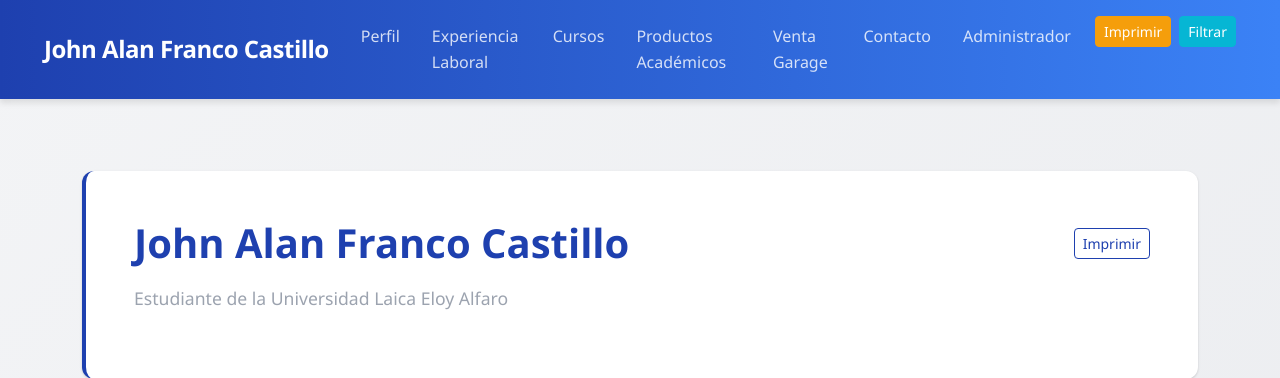
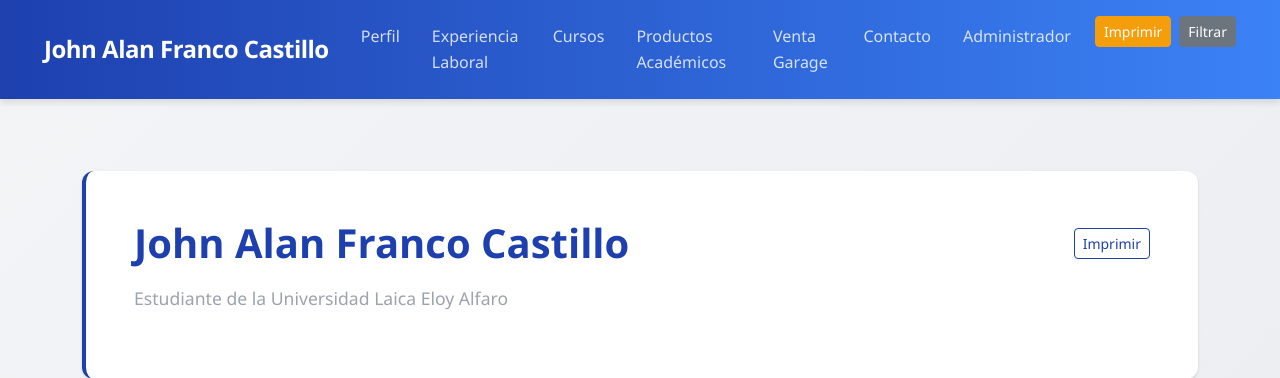
Before and after one commit to johnf2005/hoja-de-vida, a Django app: page / in a window 1280 px wide. Shown: the top 378 px of the page. Run offline with Django 5.2, Linux system fonts and the light colour scheme; data comes from the database, SQL or seed files in the repository; data that the repository does not hold is empty.

Commit message:
Change filter button color to gray

```diff
--- a/mi_proyecto/templates/index.html
+++ b/mi_proyecto/templates/index.html
@@ -48,7 +48,7 @@
             <li class="nav-item"><a class="nav-link" href="#contacto">Contacto</a></li>
             <li class="nav-item"><a class="nav-link" href="/admin/">Administrador</a></li>
             <li class="nav-item"><button class="btn btn-sm btn-warning" onclick="printAll()" title="Imprimir todo"><i class="bi bi-printer"></i> Imprimir</button></li>
-            <li class="nav-item"><button class="btn btn-sm btn-info" data-bs-toggle="modal" data-bs-target="#filterModal" title="Filtrar documentos"><i class="bi bi-filter"></i> Filtrar</button></li>
+            <li class="nav-item"><button class="btn btn-sm btn-secondary" data-bs-toggle="modal" data-bs-target="#filterModal" title="Filtrar documentos"><i class="bi bi-filter"></i> Filtrar</button></li>
           </ul>
         </div>
       </div>
```
